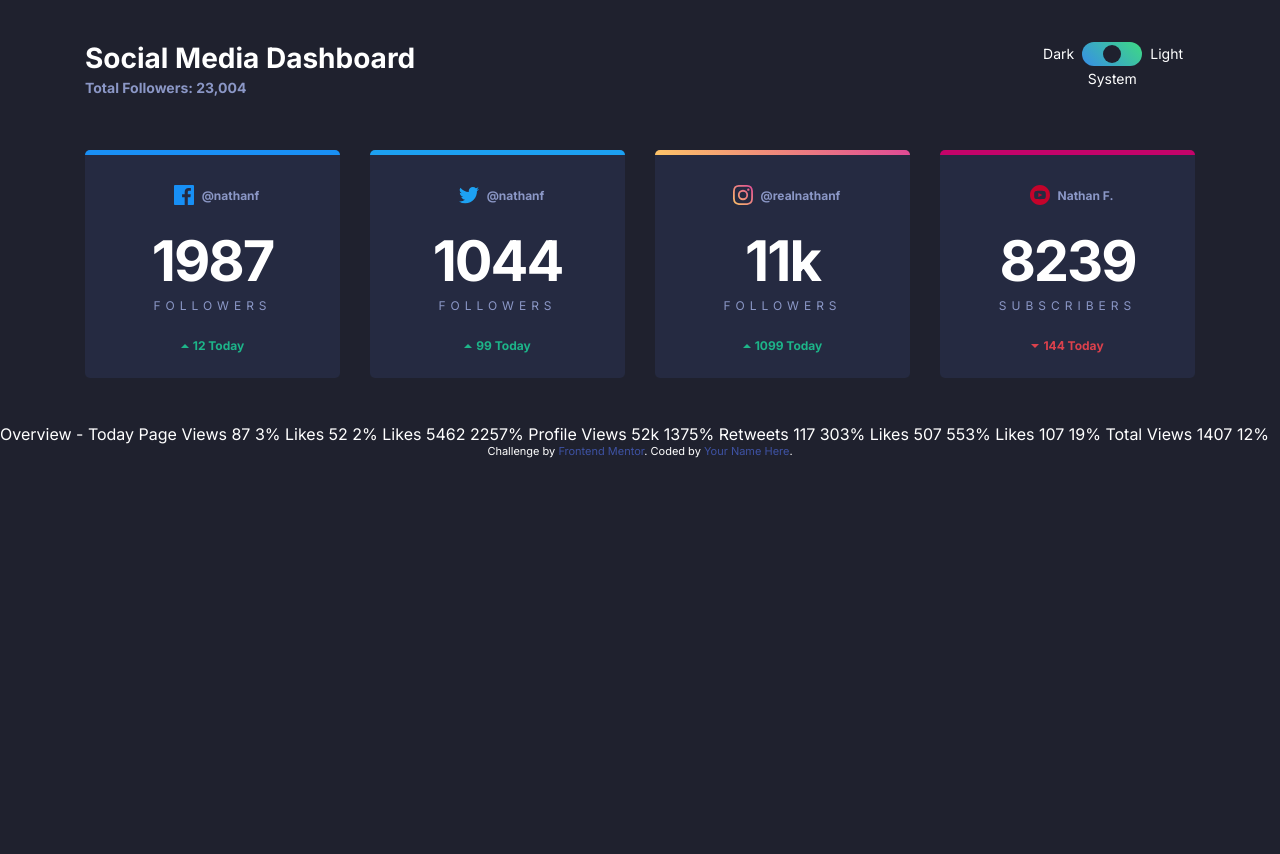
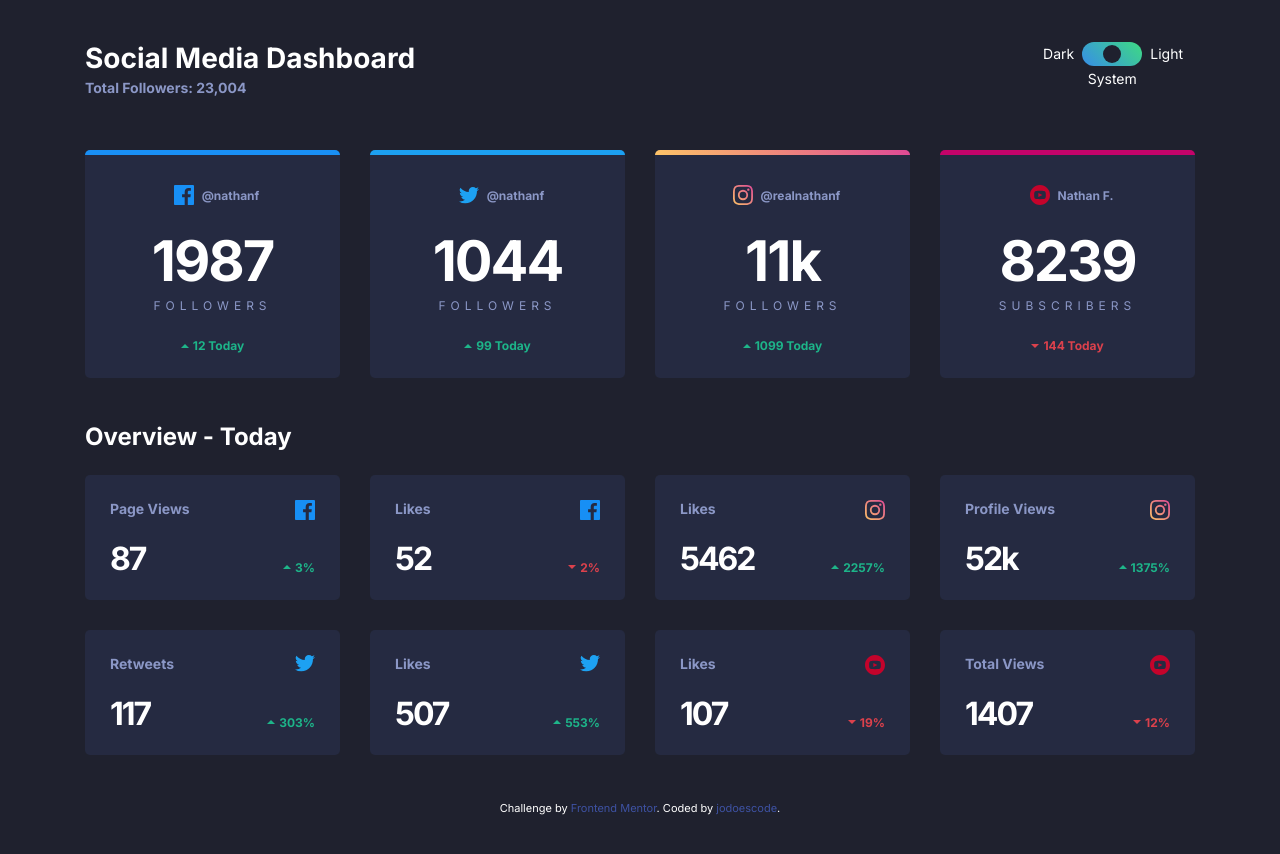
Before and after one commit to jodoesgit/gulp-sass-light-dark-toggle, a website: page index.html in a window 1280 px wide. Before the commit the page ends 800 px from the top, so only its background shows below. Drawn offline with Linux system fonts and the light colour scheme.

Commit message:
Added bottom card rows

```diff
--- a/app/scss/components/_index.scss
+++ b/app/scss/components/_index.scss
@@ -1,3 +1,4 @@
 @forward 'header';
 @forward 'card';
+@forward 'card-grid';
 @forward 'toggle';
--- /dev/null
+++ b/app/scss/components/card-grid.scss
@@ -0,0 +1,27 @@
+@use '../util/' as *;
+
+.card-grid {
+    display: grid;
+    grid-template-columns: repeat(2, 1fr);
+    grid-template-rows: repeat(2, auto);
+    justify-items: start;
+    gap: rem(23);
+
+    .card__subtitle {
+
+    }
+
+    .card__count {
+        margin-bottom: 0;
+    }
+
+    .card__count,
+    .card__change {
+        align-self: end;
+    }
+
+    img,
+    .card__change {
+        justify-self: end;
+    }
+}
--- a/app/scss/components/card.scss
+++ b/app/scss/components/card.scss
@@ -65,6 +65,11 @@
         margin-bottom: rem(28);
     }
 
+    &__subtitle {
+        font-size: rem(14);
+        font-weight: 700;
+    }
+
     &__icon {
         margin: rem(8);
 
@@ -106,7 +111,7 @@
         }
 
         &--small {
-
+            font-size: rem(32);
         }
     }
 
--- a/app/scss/globals/boilerplate.scss
+++ b/app/scss/globals/boilerplate.scss
@@ -13,4 +13,5 @@ body {
     font-family: var(--font-inter);
     background-color: var(--dark-bg);
     color: var(--dark-text2);
+    min-height: 150vh; //TEMP
 }
--- a/app/scss/globals/typography.scss
+++ b/app/scss/globals/typography.scss
@@ -1,6 +1,8 @@
 @use '../util/' as *;
 
-h1, h2, h3 {
+h1,
+h2,
+h3 {
     margin-top: 0;
     line-height: 1.1;
 }
@@ -14,6 +16,11 @@ h1 {
     }
 }
 
+h2 {
+    font-size: rem(24);
+    margin-bottom: rem(24);
+}
+
 a, a:visited, a:active {
     text-decoration: none;
 }
--- a/index.html
+++ b/index.html
@@ -139,44 +139,144 @@
       </div>
     </section>
 
-      Overview - Today
 
+    <section class="container">
+    <h2>Overview - Today</h2>
+    <div class="cards">
+        <div class="card card-grid">
+          <div class="card__subtitle">
             Page Views
+          </div>
+          <img src="images/icon-facebook.svg" class="" alt="Facebook">
+          <div class="card__count card__count--small">
             87
+          </div>
+          <div class="card__change card__change--up">
+            <img src="images/icon-up.svg" alt="up arrow">
+            <div class="card__number">
               3%
+            </div>
+          </div>
+        </div>
 
+        <div class="card card-grid">
+          <div class="card__subtitle">
             Likes
+          </div>
+          <img src="images/icon-facebook.svg" class="" alt="Facebook">
+          <div class="card__count card__count--small">
             52
+          </div>
+          <div class="card__change card__change--down">
+            <img src="images/icon-down.svg" alt="down arrow">
+            <div class="card__number">
               2%
+            </div>
+          </div>
+        </div>
 
+        <div class="card card-grid">
+          <div class="card__subtitle">
             Likes
+          </div>
+          <img src="images/icon-instagram.svg" class="" alt="Instagram">
+          <div class="card__count card__count--small">
             5462
+          </div>
+          <div class="card__change card__change--up">
+            <img src="images/icon-up.svg" alt="up arrow">
+            <div class="card__number">
               2257%
+            </div>
+          </div>
+        </div>
 
+        <div class="card card-grid">
+          <div class="card__subtitle">
             Profile Views
+          </div>
+          <img src="images/icon-instagram.svg" class="" alt="Instagram">
+          <div class="card__count card__count--small">
             52k
+          </div>
+          <div class="card__change card__change--up">
+            <img src="images/icon-up.svg" alt="up arrow">
+            <div class="card__number">
               1375%
+            </div>
+          </div>
+        </div>
 
+        <div class="card card-grid">
+          <div class="card__subtitle">
             Retweets
+          </div>
+          <img src="images/icon-twitter.svg" class="" alt="Twitter">
+          <div class="card__count card__count--small">
             117
+          </div>
+          <div class="card__change card__change--up">
+            <img src="images/icon-up.svg" alt="up arrow">
+            <div class="card__number">
               303%
+            </div>
+          </div>
+        </div>
 
+        <div class="card card-grid">
+          <div class="card__subtitle">
             Likes
+          </div>
+          <img src="images/icon-twitter.svg" class="" alt="Twitter">
+          <div class="card__count card__count--small">
             507
+          </div>
+          <div class="card__change card__change--up">
+            <img src="images/icon-up.svg" alt="up arrow">
+            <div class="card__number">
               553%
+            </div>
+          </div>
+        </div>
 
+        <div class="card card-grid">
+          <div class="card__subtitle">
             Likes
+          </div>
+          <img src="images/icon-youtube.svg" class="" alt="Youtube">
+          <div class="card__count card__count--small">
             107
+          </div>
+          <div class="card__change card__change--down">
+            <img src="images/icon-down.svg" alt="down arrow">
+            <div class="card__number">
               19%
+            </div>
+          </div>
+        </div>
 
+        <div class="card card-grid">
+          <div class="card__subtitle">
             Total Views
+          </div>
+          <img src="images/icon-youtube.svg" class="" alt="Youtube">
+          <div class="card__count card__count--small">
             1407
+          </div>
+          <div class="card__change card__change--down">
+            <img src="images/icon-down.svg" alt="down arrow">
+            <div class="card__number">
               12%
+            </div>
+          </div>
+        </div>
+      </div>
+    </section>
   </main>
 
   <div class="attribution">
     Challenge by <a href="https://www.frontendmentor.io?ref=challenge" target="_blank">Frontend Mentor</a>.
-    Coded by <a href="#">Your Name Here</a>.
+    Coded by <a href="#">jodoescode</a>.
   </div>
 </body>
 </html>
```
Also changed, not shown: dist/style.css, 1 other file. Lines whose indentation alone changed are shown as unchanged.
